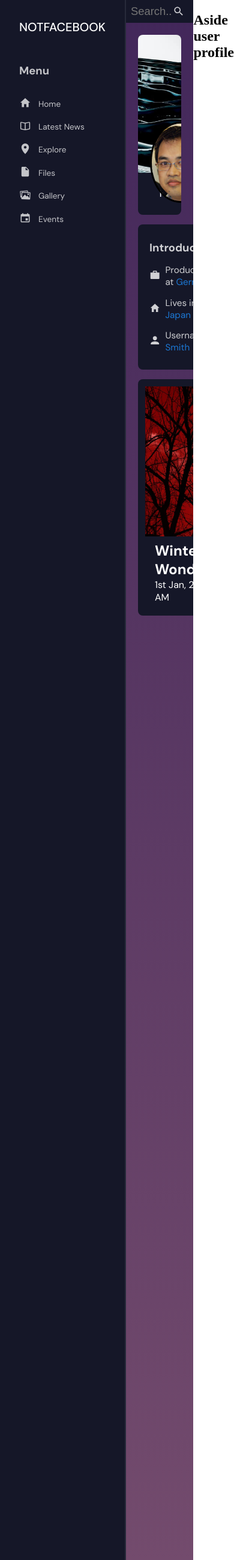
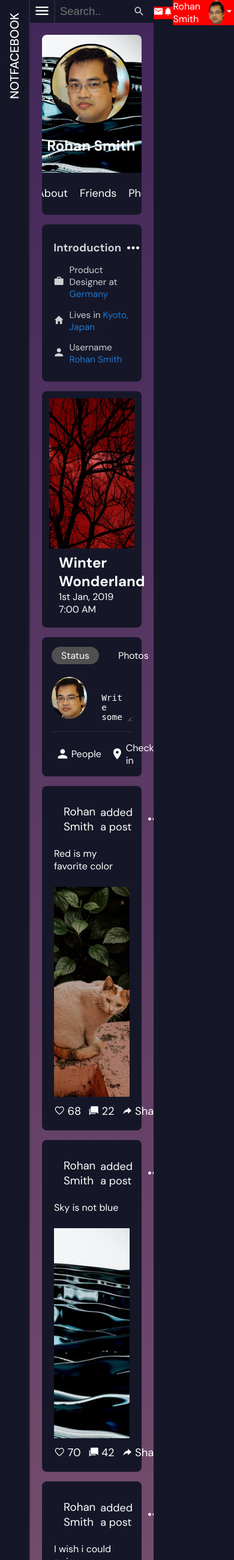
Before and after one commit to SanjeevMhn/socialPlatform, a PHP site: page /index.html in a window 390 px wide. Shown: the whole page at 60% size. Run offline with PHP 8.4, Linux system fonts and the light colour scheme.

Commit message:
[ADDED]: added responsive design to sidenav and the main content sections

```diff
--- a/gulpfile.js
+++ b/gulpfile.js
@@ -44,9 +44,7 @@ function styles(){
 
 function scripts(){
     gulp.src(paths.script.src)
-    .pipe(sourcemaps.init())
     .pipe(uglify())
-    .pipe(sourcemaps.write('./'))
     .pipe(gulp.dest(paths.script.dest))
     .pipe(concat('app.min.js'))
     .pipe(gulp.dest(paths.script.dest))
--- a/index.html
+++ b/index.html
@@ -56,10 +56,18 @@
     </nav>
 </aside>
         <main class="main-content">
-    <form action="#" method="post" class="search-form">
-        <input type="text" name="search" id="" class="search-form__input" placeholder="Search..">
-        <ion-icon name="search"></ion-icon>
-    </form>
+    <div class="main-content__header">
+        <button class="side-nav-toggler">
+            <div class="icon-container">
+                <ion-icon name="menu"></ion-icon>
+            </div>
+        </button>
+        <form action="#" method="post" class="search-form">
+            <input type="text" name="search" id="" class="search-form__input" placeholder="Search..">
+            <ion-icon name="search"></ion-icon>
+        </form>
+    </div>
+
     <div class="user-content">
         <div class="user-content__info">
             <div class="cover-img">
@@ -183,7 +191,7 @@
                                             <img src=./assets/images/profiles/26.jpg>
                                         </div>
                                         <div class='header-content__data'>
-                                            <h2 class='user-name'>Rohan Smith</h2>
+                                            <div class='user-name'>Rohan Smith</div>
                                             <div class='user-action'>added a post</div>
                                         </div>
                                         <div class='header-content__more'>
@@ -194,6 +202,26 @@
                                     <div class='post-img'>
                                         <img src=./assets/images/img1.jpg>
                                     </div>
+                                    <ul class='post-details'>
+                                        <li class='post-details__item'>
+                                            <div class='icon-container'>
+                                                <ion-icon name='heart-empty'><ion-icon>
+                                            </div>
+                                            <div class='desc'>68</div>
+                                        </li>
+                                        <li class='post-details__item'>
+                                            <div class='icon-container'>
+                                                <ion-icon name='chatbubbles'><ion-icon>
+                                            </div>
+                                            <div class='desc'>22</div>
+                                        </li>
+                                        <li class='post-details__item'>
+                                            <div class='icon-container'>
+                                                <ion-icon name='share-alt'><ion-icon>
+                                            </div>
+                                            <div class='desc'>Share</div>
+                                        </li>
+                                    </ul>
                                 </li>
                                 <li class='post-list__item'>
                                     <div class='header-content'>
@@ -201,7 +229,7 @@
                                             <img src=./assets/images/profiles/26.jpg>
                                         </div>
                                         <div class='header-content__data'>
-                                            <h2 class='user-name'>Rohan Smith</h2>
+                                            <div class='user-name'>Rohan Smith</div>
                                             <div class='user-action'>added a post</div>
                                         </div>
                                         <div class='header-content__more'>
@@ -212,6 +240,26 @@
                                     <div class='post-img'>
                                         <img src=./assets/images/img2.jpg>
                                     </div>
+                                    <ul class='post-details'>
+                                        <li class='post-details__item'>
+                                            <div class='icon-container'>
+                                                <ion-icon name='heart-empty'><ion-icon>
+                                            </div>
+                                            <div class='desc'>70</div>
+                                        </li>
+                                        <li class='post-details__item'>
+                                            <div class='icon-container'>
+                                                <ion-icon name='chatbubbles'><ion-icon>
+                                            </div>
+                                            <div class='desc'>42</div>
+                                        </li>
+                                        <li class='post-details__item'>
+                                            <div class='icon-container'>
+                                                <ion-icon name='share-alt'><ion-icon>
+                                            </div>
+                                            <div class='desc'>Share</div>
+                                        </li>
+                                    </ul>
                                 </li>
                                 <li class='post-list__item'>
                                     <div class='header-content'>
@@ -219,7 +267,7 @@
                                             <img src=./assets/images/profiles/26.jpg>
                                         </div>
                                         <div class='header-content__data'>
-                                            <h2 class='user-name'>Rohan Smith</h2>
+                                            <div class='user-name'>Rohan Smith</div>
                                             <div class='user-action'>added a post</div>
                                         </div>
                                         <div class='header-content__more'>
@@ -230,6 +278,26 @@
                                     <div class='post-img'>
                                         <img src=./assets/images/img3.jpg>
                                     </div>
+                                    <ul class='post-details'>
+                                        <li class='post-details__item'>
+                                            <div class='icon-container'>
+                                                <ion-icon name='heart-empty'><ion-icon>
+                                            </div>
+                                            <div class='desc'>72</div>
+                                        </li>
+                                        <li class='post-details__item'>
+                                            <div class='icon-container'>
+                                                <ion-icon name='chatbubbles'><ion-icon>
+                                            </div>
+                                            <div class='desc'>62</div>
+                                        </li>
+                                        <li class='post-details__item'>
+                                            <div class='icon-container'>
+                                                <ion-icon name='share-alt'><ion-icon>
+                                            </div>
+                                            <div class='desc'>Share</div>
+                                        </li>
+                                    </ul>
                                 </li>                    </ul>
                 </div>
 
@@ -237,7 +305,31 @@
         </div>
     </div>
 </main>        <aside class="user-profile">
-    <h2>Aside user profile</h2>
+    <ul class="user-profile__header">
+        <li class="list-item">
+            <div class="icon-container">
+                <ion-icon name="mail"></ion-icon>
+            </div>
+        </li>
+        <li class="list-item">
+            <div class="icon-container">
+                <ion-icon name="notifications"></ion-icon>
+            </div>
+        </li>
+        <li class="list-item">
+            <div class="user">
+                <div class="user__name">
+                    Rohan Smith
+                </div>
+                <div class="user__img">
+                    <img src="./assets/images/profiles/26.jpg" alt="">
+                </div>
+            </div>
+            <div class="icon-container">
+                <ion-icon name="arrow-dropdown"></ion-icon>
+            </div>
+        </li>
+    </ul>
 </aside>    </div>
 
     <script src="https://unpkg.com/ionicons@4.5.10-0/dist/ionicons.js"></script>
--- a/js/app..js
+++ b/js/app..js
@@ -0,0 +1,6 @@
+const sideNavToggler = document.querySelector(".side-nav-toggler");
+const sideNav = document.querySelector(".side-nav");
+
+sideNavToggler.addEventListener("click",function(){
+    console.log("hello");
+});
--- a/scss/asidecontent.scss
+++ b/scss/asidecontent.scss
@@ -1,5 +1,40 @@
 .main-wrapper{
     .user-profile{
         flex: 1 1 15%;
+        background-color: $bg-color;
+        color: #fff;
+        &__header{
+            display: flex;
+            align-items: center;
+            list-style-type: none;
+            padding: 0;
+            margin: 0;
+            font-family: 'DM Sans',sans-serif;
+            .list-item{
+                display: flex;
+                align-items: center;
+                background-color: red;
+                .user{
+                    display: flex;
+                    align-items: center;
+                    &__img{
+                        height: 40px;
+                        width: 40px;
+                        border-radius: 50%;
+                        position: relative;
+                        display: flex;
+                        justify-content: center;
+                        align-items: center;
+                        overflow: hidden;
+                        img{
+                            height: 100%;
+                            width: 100%;
+                            position: absolute;
+                            object-fit: cover;
+                        }
+                    }
+                }
+            }
+        }
     }
 }
--- a/scss/maincontent.scss
+++ b/scss/maincontent.scss
@@ -5,10 +5,25 @@
         background: -webkit-linear-gradient(to top, #734b6d, #42275a);  /* Chrome 10-25, Safari 5.1-6 */
         background: linear-gradient(to top, #734b6d, #42275a); /* W3C, IE 10+/ Edge, Firefox 16+, Chrome 26+, Opera 12+, Safari 7+ */
         overflow-y: scroll;
-
+        &__header{
+            display: flex;
+            .side-nav-toggler{
+                flex: 1 1 40px;
+                outline: none;
+                background-color: $bg-color;
+                border: none;
+                border-right: 2px solid $border-color;
+                color:#fff;
+                cursor: pointer;
+                .icon-container{
+                    ion-icon{
+                        font-size: 1.75rem;
+                    }
+                }
+            }
             .search-form{
-            width: 100%;
                 color: #fff;
+                flex: 1 1 100%;
                 position: relative;
                 display: flex;
                 align-items: center;
@@ -26,6 +41,7 @@
                     font-size: 1.2rem;
                     right: 15px;
                     opacity: 0.8;
+                }
             }
         }
         .user-content{
@@ -56,10 +72,15 @@
                 .profile{
                     display: flex;
                     gap: 1.2rem;
+                    //align-items: center;
+                    flex-direction: column;
                     align-items: center;
                     position: absolute;
-                    left: 20px;
-                    bottom: 20px;
+                    //left: 20px;
+                    left: calc(calc(100% / 2) - 75px);
+                    bottom: calc(calc(100% / 2) - 50px);
+                    //bottom: 20px;
+                    transition: all 200ms ease-in-out;
                     &__img{
                         height: 135px;
                         width: 135px;
@@ -82,6 +103,9 @@
                         color: #fff;
                         font-size: 1.5rem;
                         font-weight: bolder;
+                        padding: 0;
+                        margin: 0;
+                        text-align: center;
                     }
                 }
                 .menu{
@@ -90,15 +114,18 @@
                     list-style-type: none;
                     color: #fff;
                     font-family: 'DM Sans',sans-serif;
-                    font-size: 1.15rem;
+                    font-size: 1.12rem;
+                    gap: 0.75rem;
                     min-width: 100%;
+                    padding: 0 1rem;
                     &__item{
-                        padding: 0.25rem 1.5rem;
+                        padding: 0.25rem;
                     }
                 }
             }
             &__timeline{
                 display: flex;
+                flex-direction: column;
                 gap: 1rem;
                 .user-info{
                     flex: 1 1 40%;
@@ -393,3 +420,25 @@
         }
     }
 }
+
+@media  screen and (min-width: 992px) {
+    .main-content{
+        &__header{
+            .side-nav-toggler{
+                display: none !important;
+            }
+        }
+        .user-content{
+            &__info{
+                .profile{
+                    flex-direction: row !important;
+                    left: 20px !important;
+                    bottom: 20px !important;
+                }
+            }
+            &__timeline{
+                flex-direction: row !important;
+            }
+        }
+    }
+}
--- a/scss/sidenav.scss
+++ b/scss/sidenav.scss
@@ -3,17 +3,21 @@
         background-color: $bg-color;
         color: #fff;
         font-family: 'DM Sans',sans-serif;
-        flex: 1 1 15%;
-        padding: 2rem;
+        flex: 0;
+        padding: 1.5rem;
+        width: 20px;
         border-right: 2px solid $border-color;
+        transition: all 200ms ease-in-out;
         &__header-text{
             text-transform: uppercase;
-            margin: 0;
+            margin-top: 8rem;
             font-size: 1.25rem;
             text-align: center;
             font-weight: 500;
+            transform: rotate(-90deg);
         }
         &__menu{
+            display: none;
             margin-top: 3rem;
             .menu-header-text{
                 font-size: 1.15rem;
@@ -48,3 +52,19 @@
         }
     }
 }
+
+@media screen and (min-width: 992px){
+    .side-nav{
+        flex: 1 1 15% !important;
+        width: 0 !important;
+        &__header-text{
+            margin: 0 !important;
+            transform: rotate(0deg) !important;
+            font-size: 1.12rem !important;
+            padding: 0 !important;
+        }
+        &__menu{
+            display: block !important;
+        }
+    }
+}
--- a/scss/style.scss
+++ b/scss/style.scss
@@ -8,6 +8,16 @@
 *::after{
     box-sizing: border-box;
 }
+*::-webkit-scrollbar{
+    width: 15px;
+}
+*::-webkit-scrollbar-track{
+    background-color: $bg-color;
+}
+*::-webkit-scrollbar-thumb{
+    border-radius: 8px;
+    background-color: $border-color;
+}
 body{
     padding: 0;
     margin: 0;
@@ -16,3 +26,16 @@ body{
     display: flex;
     height: 100vh;
 }
+
+@media screen and (min-width: 1440px){
+   .main-wrapper{
+       padding: 0 9rem;
+       background: gray;
+   }
+}
+@media screen and (min-width: 2560px){
+   .main-wrapper{
+       padding: 0 20rem;
+       background: gray;
+   }
+}
```
Also changed, not shown: dist/css/style.css (+127 -11 lines), include/AsideContent.php (+25 -1 lines), include/MainContent.php (+12 -4 lines), dist/css/style.min.css, dist/js/app..js, dist/js/app.min.js, 1 other file. Lines whose indentation alone changed are shown as unchanged.
